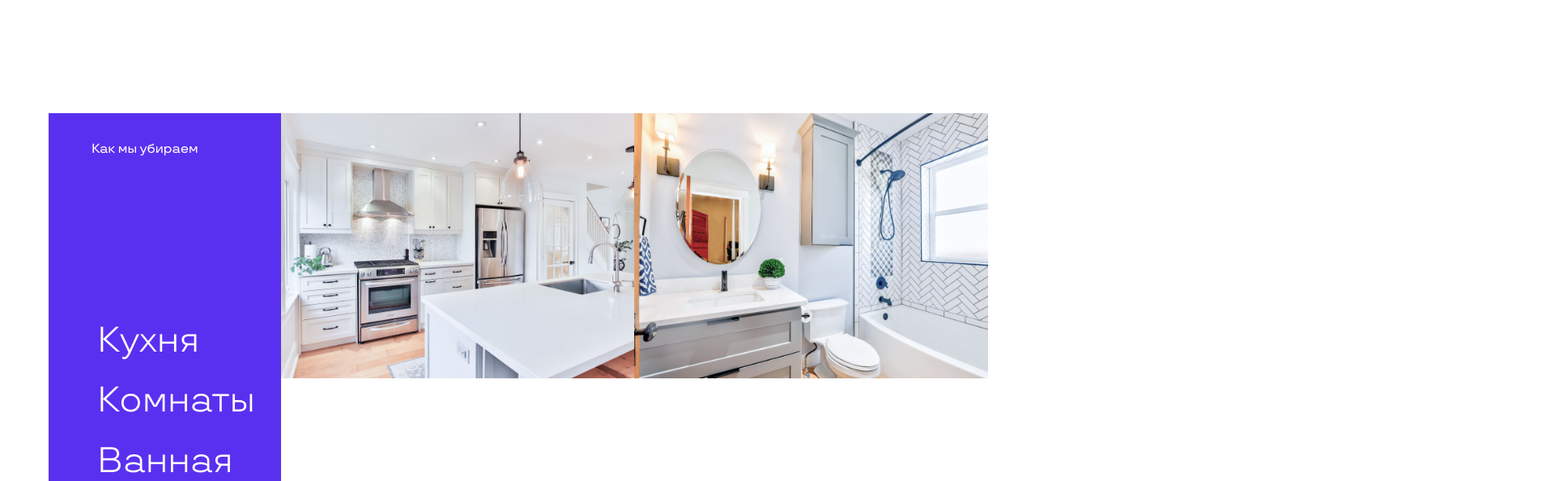
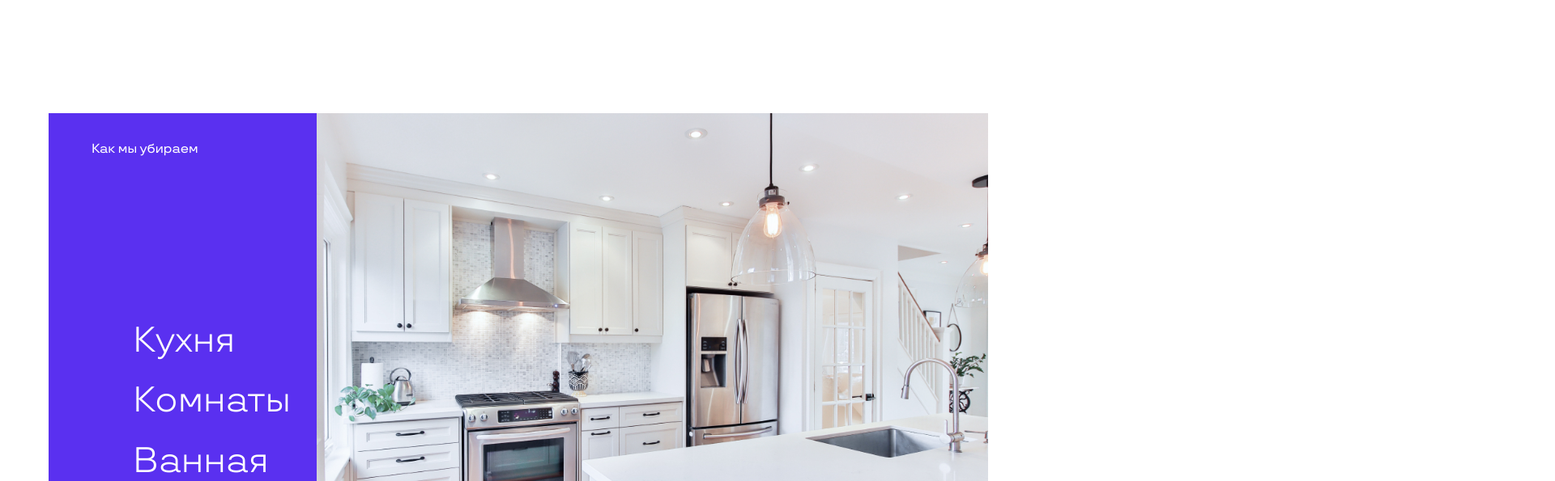
Before and after one commit to TOR968/task-redlab, a React (Create React App) app: page / in a window 1280 px wide. Shown: the part 2205-2800 px from the top of the page at 81% size, 1920 px wide, since content can reach past the window. Built offline with nearby package versions, Linux system fonts and the light colour scheme.

Commit message:
Update _example.scss

```diff
--- a/src/styles/components/_example.scss
+++ b/src/styles/components/_example.scss
@@ -5,6 +5,8 @@
     color: $text-color;
     width: 375px;
     & h3 {
+      position: relative;
+      z-index: 1;
       font-family: 'TTTravels-Medium';
       font-size: 16px;
       line-height: 130%;
@@ -18,11 +20,47 @@
       line-height: 120%;
       margin-left: 60px;
     }
-    & li:not(:last-child) {
-      margin-bottom: 22px;
+    & li {
+      cursor: pointer;
+      display: flex;
+      &:hover,
+      &:focus {
+        font-style: italic;
+        &::before {
+          opacity: 1;
+          transform: translateX(0);
+        }
+      }
+      &::before {
+        content: '→ ';
+        display: inline-block;
+        opacity: 0;
+        z-index: 5;
+
+        transform: translateX(-50%);
+        transition: transform 250ms cubic-bezier(0.4, 0, 0.2, 1),
+          opacity 250ms cubic-bezier(0.4, 0, 0.2, 1);
+      }
+      &:not(:last-child) {
+        margin-bottom: 22px;
+      }
     }
   }
   & .photo-room {
     display: flex;
   }
+  .kitchenBG {
+  }
+  .BG {
+    display: inline-block;
+    position: absolute;
+    opacity: 0;
+    width: 100%;
+    height: 100%;
+    left: 0;
+    top: 0;
+    transform: translateX(100%);
+    transition: transform 250ms cubic-bezier(0.4, 0, 0.2, 1);
+    // opacity 250ms cubic-bezier(0.4, 0, 0.2, 1);
+  }
 }
```
